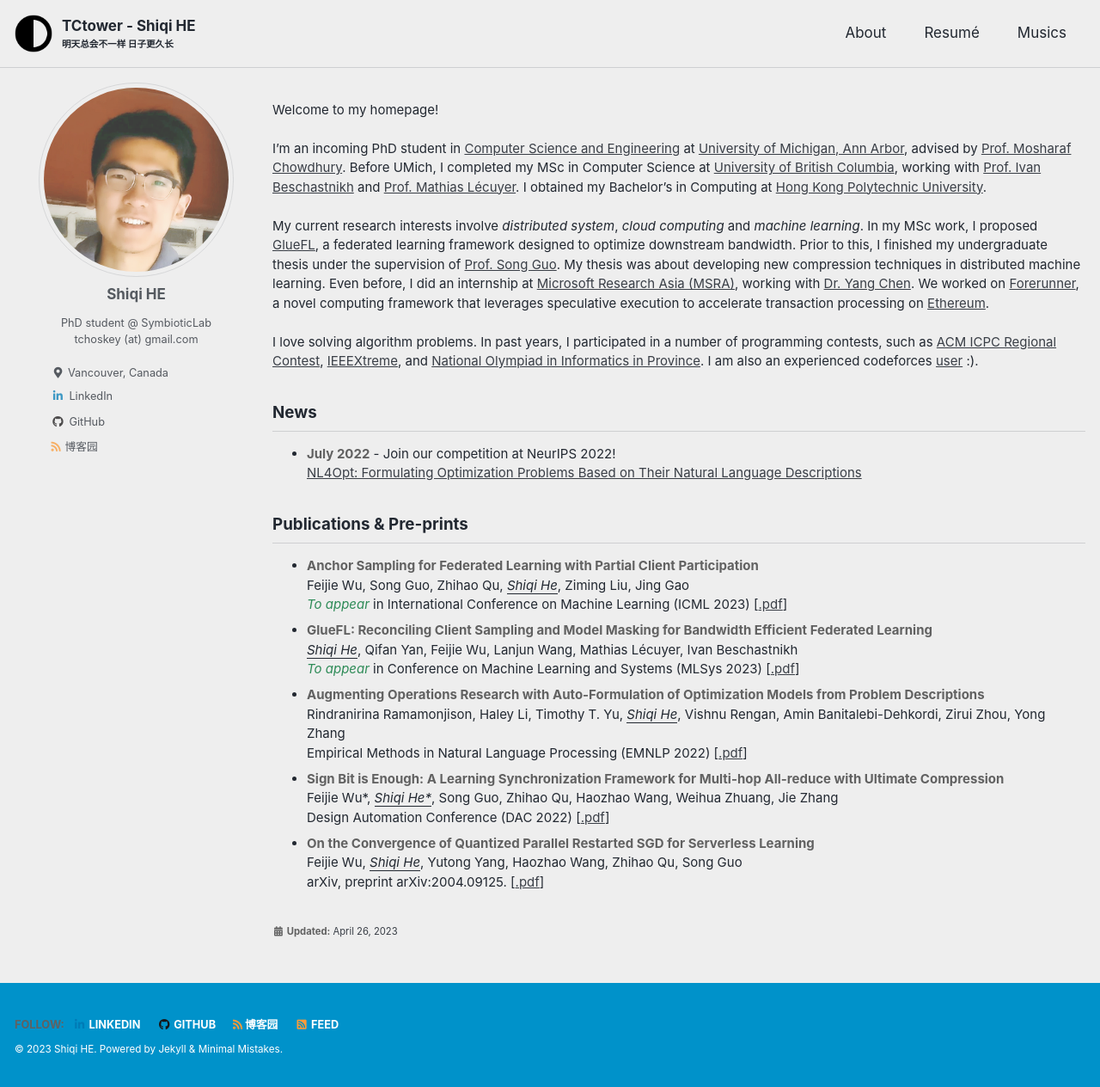
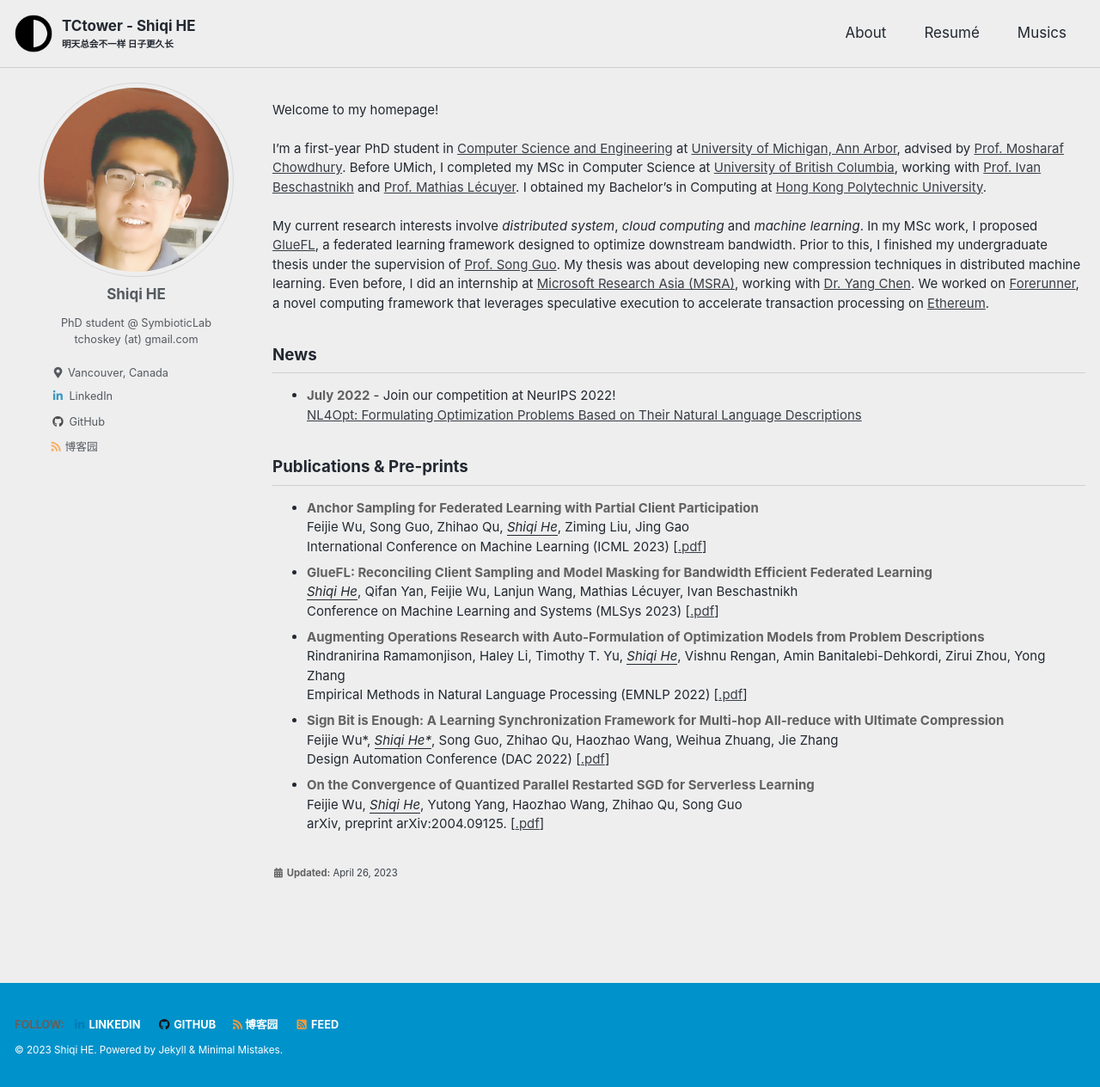
Before and after one commit to TCtower/tctower.github.io, a Jekyll site: the page built from index.md, in a window 1280 px wide and 1264 px high. Shown: the whole window at 86% size. Built offline with Jekyll 4.4.1, drawn with Linux system fonts in a browser that asks for light colours; cached includes are drawn as plain includes.

Commit message:
Update index.md

```diff
--- a/index.md
+++ b/index.md
@@ -50,13 +50,15 @@ Welcome to my homepage!
 
 <!-- <br />  -->
 
-I’m an incoming PhD student in [Computer Science and Engineering](https://www.cse.umich.edu/) at [University of Michigan, Ann Arbor](https://www.umich.edu/), advised by [Prof. Mosharaf Chowdhury](https://www.mosharaf.com/). Before UMich, I completed my MSc in Computer Science at [University of British Columbia](https://www.ubc.ca/), working with [Prof. Ivan Beschastnikh](https://www.cs.ubc.ca/~bestchai/) and [Prof. Mathias Lécuyer](http://mathias.lecuyer.me/). I obtained my Bachelor’s in Computing at [Hong Kong Polytechnic University](https://www.polyu.edu.hk/en/).
+I’m a first-year PhD student in [Computer Science and Engineering](https://www.cse.umich.edu/) at [University of Michigan, Ann Arbor](https://www.umich.edu/), advised by [Prof. Mosharaf Chowdhury](https://www.mosharaf.com/). Before UMich, I completed my MSc in Computer Science at [University of British Columbia](https://www.ubc.ca/), working with [Prof. Ivan Beschastnikh](https://www.cs.ubc.ca/~bestchai/) and [Prof. Mathias Lécuyer](http://mathias.lecuyer.me/). I obtained my Bachelor’s in Computing at [Hong Kong Polytechnic University](https://www.polyu.edu.hk/en/).
 
 My current research interests involve <em>distributed system</em>, <em>cloud computing</em> and <em>machine learning</em>. In my MSc work, I proposed [GlueFL](https://arxiv.org/abs/2212.01523), a federated learning framework designed to optimize downstream bandwidth. Prior to this, I finished my undergraduate thesis under the supervision of [Prof. Song Guo](https://www4.comp.polyu.edu.hk/~cssongguo/). My thesis was about developing new compression techniques in distributed machine learning. Even before, I did an internship at [Microsoft Research Asia (MSRA)](https://www.microsoft.com/en-us/research/lab/microsoft-research-asia/), working with [Dr. Yang Chen](https://www.microsoft.com/en-us/research/people/yachen/). We worked on [Forerunner](https://www.microsoft.com/en-us/research/uploads/prod/2021/09/3477132.3483564.pdf), a novel computing framework that leverages speculative execution to accelerate transaction processing on [Ethereum](https://ethereum.org/en/).
 
-I love solving algorithm problems. In past years, I participated in a number of programming contests, such as [ACM ICPC Regional Contest](https://icpc.global/), [IEEEXtreme](https://ieeextreme.org/), and [National Olympiad in Informatics in Province](https://www.noi.cn/). I am also an experienced codeforces [user](https://codeforces.com/profile/TCtower) :).
+<!-- I love solving algorithm problems. In past years, I participated in a number of programming contests, such as [ACM ICPC Regional Contest](https://icpc.global/), [IEEEXtreme](https://ieeextreme.org/), and [National Olympiad in Informatics in Province](https://www.noi.cn/). I am also an experienced codeforces [user](https://codeforces.com/profile/TCtower) :). -->
+
 <!-- # Heading
 sss -->
+
 ## News
 <ul>
 <li>
@@ -71,13 +73,13 @@ sss -->
 <li>
 <strong>Anchor Sampling for Federated Learning with Partial Client Participation</strong>
 <br/>Feijie Wu, Song Guo, Zhihao Qu, <u><em>Shiqi He</em></U>, Ziming Liu, Jing Gao
-<br/> <em style="color:seagreen;">To appear</em> in International Conference on Machine Learning (ICML 2023) [<a href="https://arxiv.org/pdf/2206.05891.pdf" title="p4">.pdf</a>]
+<br/> International Conference on Machine Learning (ICML 2023) [<a href="https://arxiv.org/pdf/2206.05891.pdf" title="p4">.pdf</a>]
 </li>
 
 <li>
 <strong>GlueFL: Reconciling Client Sampling and Model Masking for Bandwidth Efficient Federated Learning</strong>
 <br/><u><em>Shiqi He</em></U>, Qifan Yan, Feijie Wu, Lanjun Wang, Mathias Lécuyer, Ivan Beschastnikh
-<br/> <em style="color:seagreen;">To appear</em> in Conference on Machine Learning and Systems (MLSys 2023) [<a href="https://arxiv.org/pdf/2212.01523.pdf" title="p4">.pdf</a>]
+<br/> Conference on Machine Learning and Systems (MLSys 2023) [<a href="https://arxiv.org/pdf/2212.01523.pdf" title="p4">.pdf</a>]
 </li>
 
 <li>
```
